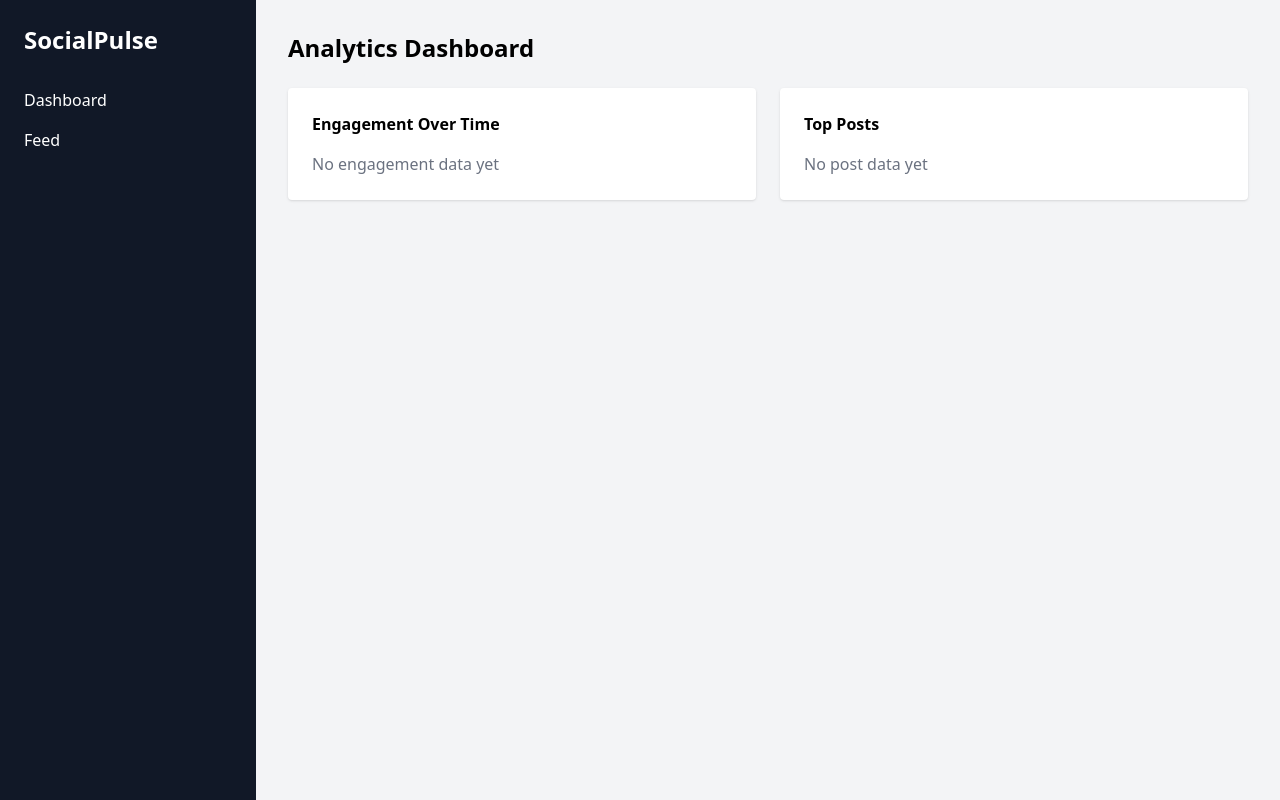
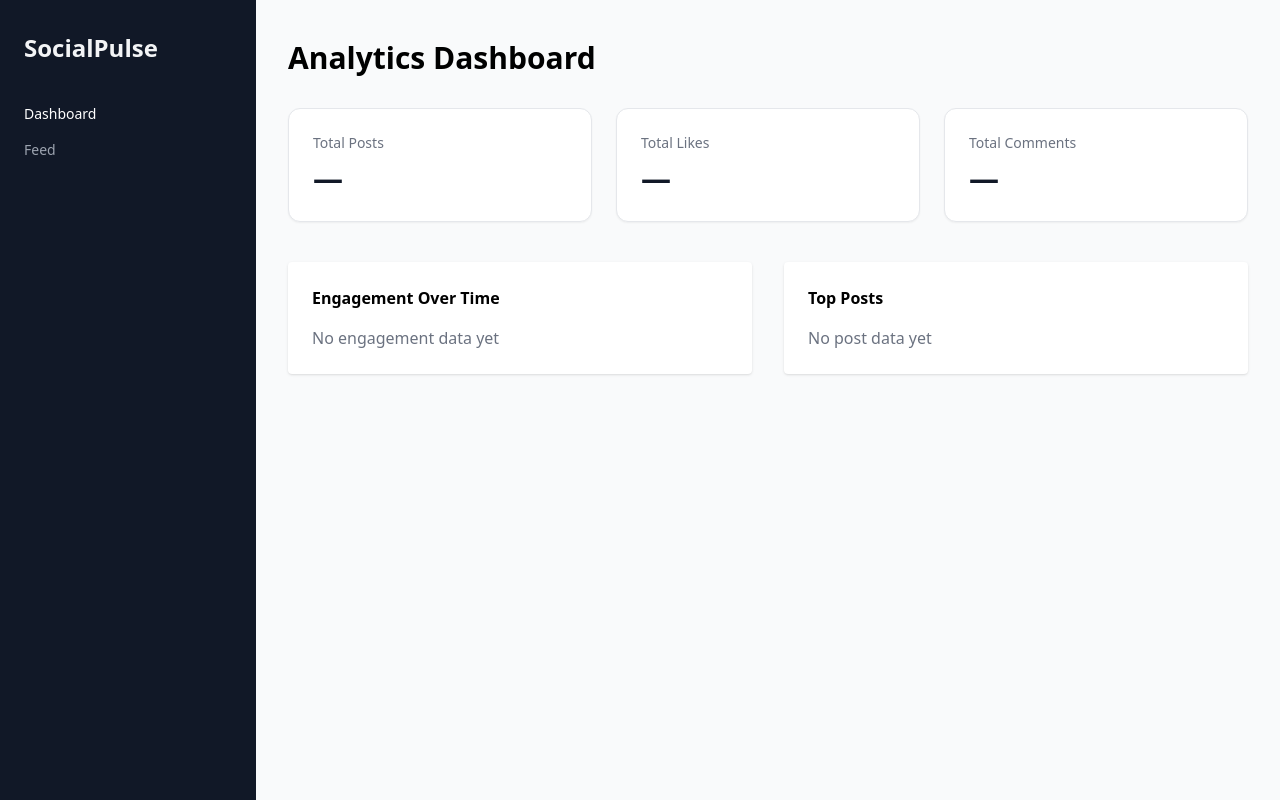
Before and after one commit to DeveshBhagwani/SocialPulse, a React (Vite) app in the folder client/: page / in a window 1280 px wide. Built offline with nearby package versions, Linux system fonts and the light colour scheme.

Commit message:
UI cards, layout

```diff
--- a/client/src/components/Sidebar.jsx
+++ b/client/src/components/Sidebar.jsx
@@ -1,11 +1,18 @@
 export default function Sidebar() {
   return (
-    <div className="w-64 bg-gray-900 text-white min-h-screen p-6">
-      <h1 className="text-2xl font-bold mb-8">SocialPulse</h1>
-      <nav className="space-y-4">
-        <p className="cursor-pointer">Dashboard</p>
-        <p className="cursor-pointer">Feed</p>
+    <aside className="w-64 bg-gray-900 text-gray-100 min-h-screen px-6 py-8">
+      <h1 className="text-2xl font-bold mb-10">
+        SocialPulse
+      </h1>
+
+      <nav className="space-y-4 text-sm">
+        <p className="cursor-pointer text-white font-medium">
+          Dashboard
+        </p>
+        <p className="cursor-pointer text-gray-400 hover:text-white transition">
+          Feed
+        </p>
       </nav>
-    </div>
+    </aside>
   );
 }
--- a/client/src/components/StatCard.jsx
+++ b/client/src/components/StatCard.jsx
@@ -0,0 +1,10 @@
+export default function StatCard({ title, value }) {
+  return (
+    <div className="bg-white rounded-xl shadow-sm border p-6">
+      <p className="text-sm text-gray-500 mb-2">{title}</p>
+      <p className="text-3xl font-semibold text-gray-900">
+        {value}
+      </p>
+    </div>
+  );
+}
--- a/client/src/pages/Dashboard.jsx
+++ b/client/src/pages/Dashboard.jsx
@@ -1,19 +1,36 @@
 import Sidebar from "../components/Sidebar";
 import EngagementLineChart from "../components/charts/EngagementLineChart";
 import TopPostsBarChart from "../components/charts/TopPostsBarChart";
+import StatCard from "../components/StatCard";
 
 export default function Dashboard() {
   return (
     <div className="flex">
       <Sidebar />
-      <div className="flex-1 p-8 bg-gray-100 min-h-screen">
-        <h2 className="text-2xl font-bold mb-6">Analytics Dashboard</h2>
 
-        <div className="grid grid-cols-2 gap-6">
-          <EngagementLineChart />
-          <TopPostsBarChart />
+      <main className="flex-1 bg-gray-50 min-h-screen">
+        <div className="max-w-6xl mx-auto px-8 py-10">
+
+          {/* Page Title */}
+          <h2 className="text-3xl font-bold mb-8">
+            Analytics Dashboard
+          </h2>
+
+          {/* KPI Cards */}
+          <div className="grid grid-cols-1 md:grid-cols-3 gap-6 mb-10">
+            <StatCard title="Total Posts" value="—" />
+            <StatCard title="Total Likes" value="—" />
+            <StatCard title="Total Comments" value="—" />
+          </div>
+
+          {/* Charts */}
+          <div className="grid grid-cols-1 lg:grid-cols-2 gap-8">
+            <EngagementLineChart />
+            <TopPostsBarChart />
+          </div>
+
         </div>
-      </div>
+      </main>
     </div>
   );
 }
```
